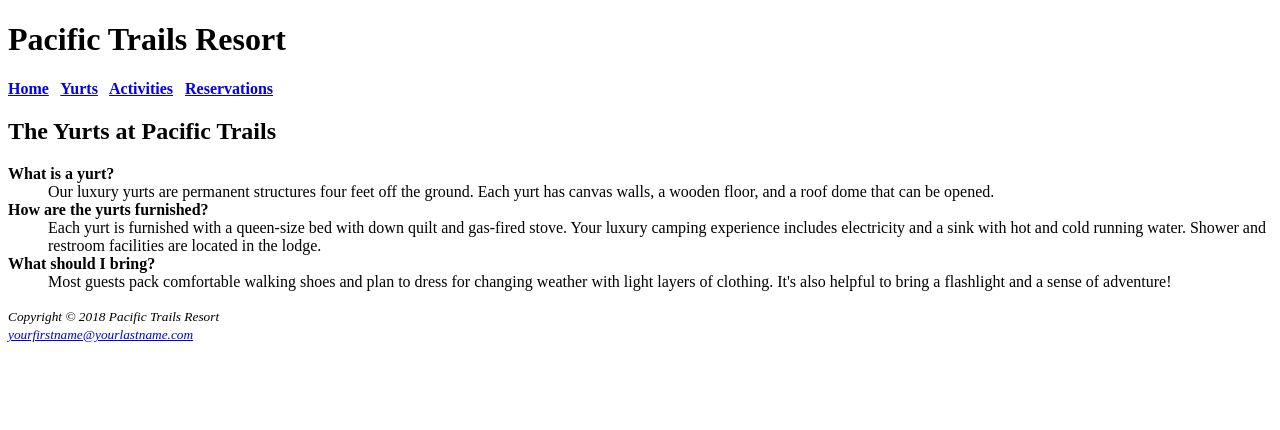
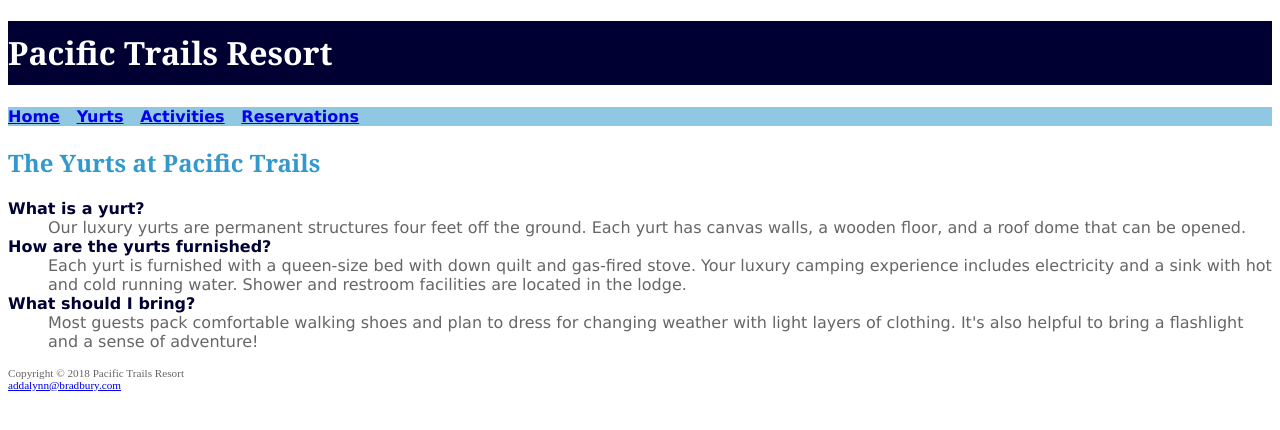
Before and after one commit to 44144-Sp22/ch3casestudy-addalynnbradbury, a plain HTML site: page yurts.html in a window 1280 px wide. Drawn offline with Linux system fonts and the light colour scheme.

Commit message:
Finished Case study

```diff
--- /dev/null
+++ b/style.css
@@ -0,0 +1,40 @@
+body {
+  background-color: #FFFFFF;
+  color: #666666;
+  font-family: Verdana, Arial, sans-serif;
+}
+
+h1 {
+  background-color: #000033;
+  color: #FFFFFF;
+  font-family: Georgia, serif;
+  line-height: 200%;
+}
+nav {
+  font-weight: bold;
+  background-color: #90C7E3
+}
+h2 {
+  color: #3399CC;
+  font-family: Georgia, serif;
+}
+dt {
+  color: #000033;
+  font-weight: bold;
+}
+.resort {
+  color: #000033;
+  font-size: 1.2em;
+}
+footer {
+font-size: .70em;
+font-family: italic;
+}
+<body>
+<div id="wrapper">
+</div>
+</body>
+#wrapper {width: 80%;
+margin-left: auto;
+margin-right: auto;
+}
--- a/yurts.html
+++ b/yurts.html
@@ -3,37 +3,39 @@
 <head>
 <title>Pacific Trails Resort :: Yurts</title>
 <meta charset="utf-8">
+<link rel="stylesheet" href="style.css">
 </head>
 <body>
+  <body>
+  <div id="wrapper">
+  </div>
+  </body>
 <header>
 <h1>Pacific Trails Resort</h1>
 </header>
 <nav>
-<b>
 <a href="index.html">Home</a> &nbsp;
 <a href="yurts.html">Yurts</a> &nbsp;
 <a href="activities.html">Activities</a> &nbsp;
 <a href="reservations.html">Reservations</a>
-</b>
 </nav>
 <main>
 <h2>The Yurts at Pacific Trails</h2>
 <dl>
-<dt><strong>What is a yurt?</strong></dt>
+<dt>What is a yurt?</dt>
 <dd>Our luxury yurts are permanent structures four feet off the ground. Each yurt has
 canvas walls, a wooden floor, and a roof dome that can be opened.</dd>
-<dt><strong>How are the yurts furnished?</strong></dt>
+<dt>How are the yurts furnished?</dt>
 <dd>Each yurt is furnished with a queen-size bed with down quilt and gas-fired stove.
 Your luxury camping experience includes electricity and a sink with hot and
 cold running water. Shower and restroom facilities are located in the lodge.</dd>
-<dt><strong>What should I bring?</strong></dt>
+<dt>What should I bring?</dt>
 <dd>Most guests pack comfortable walking shoes and plan to dress for changing weather with light layers of clothing. It&#39;s also helpful to bring a flashlight and a sense of adventure!</dd>
 </dl>
 </main>
 <footer>
-<small><i>Copyright &copy; 2018 Pacific Trails Resort<br>
-<a href="mailto:yourfirstname@yourlastname.com">yourfirstname@yourlastname.com</a>
-</i></small>
+Copyright &copy; 2018 Pacific Trails Resort<br>
+<a href="mailto:addalynn@bradbury.com">addalynn@bradbury.com</a>
 </footer>
 </body>
 </html>
```
Also changed, not shown: index.html (+10 -8 lines).
